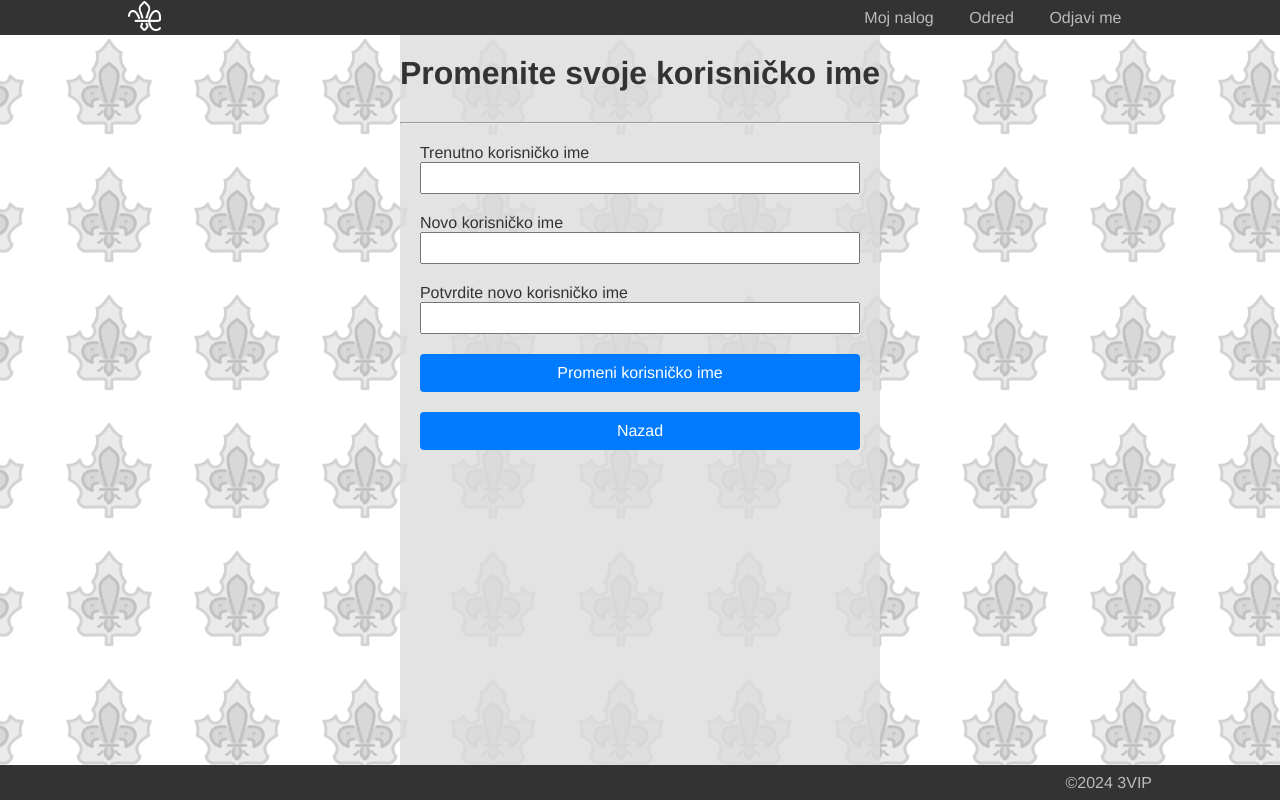
After one commit to Kiconii13/eScoutID, a Flask app: page /dashboard/changeUsername in a window 1280 px wide. The commit adds this page. Run offline with Flask 3, Linux system fonts and the light colour scheme; the visitor is signed in with stand-in values (Sample User, id 1); data comes from the database, SQL or seed files in the repository.

Commit message:
Added ability to change username, fixed vodnik check in editUser

```diff
--- a/routes/dashboard.py
+++ b/routes/dashboard.py
@@ -34,3 +34,24 @@ def changePassword():
         return redirect(url_for("dashboard.dashboard"))
     else:
         return render_template("changePassword.html")
+
+@dashboard_bp.route('/dashboard/changeUsername', methods=["POST", "GET"])
+@login_required
+def changeUsername():
+    if request.method == "POST":
+        if current_user.username != request.form["current_username"]:
+            flash("Netačno trenutno korisničko ime!", "error")
+            return redirect(url_for("dashboard.changeUsername"))
+        if request.form["new_username"] != request.form["new_username_check"]:
+            flash("Novo korisničko ime i potvrda novog korisničkog imena se ne poklapaju!", "error")
+            return redirect(url_for("dashboard.changeUsername"))
+        check_user = User.query.filter_by(username = request.form["new_username"]).first()
+        if check_user:
+            flash("Korisničko ime je već zauzeto", "error")
+            return redirect(url_for("dashboard.changeUsername"))
+        current_user.username = request.form["new_username"]
+        db.session.commit()
+        flash("Uspešno ste promenili korisničko ime!", "info")
+        return redirect(url_for("dashboard.dashboard"))
+    else:
+        return render_template("changeUsername.html")
--- a/routes/odred.py
+++ b/routes/odred.py
@@ -68,7 +68,7 @@ def editClan(id):
     ceta_ids = [ceta.id for ceta in cetas]
     vods = Vod.query.filter(Vod.ceta_id.in_(ceta_ids)).all()
     if request.method == "POST":
-        if user.vod.vodnik_id == user.id and request.form["vod"] != user.vod.name:
+        if user.vod.vodnik_id == user.id and user.vod.id != int(request.form["vod"]):
             flash("Clan je vodnik svog voda! Prvo postavi drugog vodnika.", "error")
             return render_template("addClan.html", h1="Izmeni člana", action=action, clan=user,
                                    odred=Odred.query.filter_by(id=user.odred_id).first().name, vods=vods)
--- /dev/null
+++ b/templates/changeUsername.html
@@ -0,0 +1,26 @@
+{% extends 'base.html' %}
+
+{% block title %}
+Promena korisničkog imena
+{% endblock %}
+
+{% block content %}
+    <h1>Promenite svoje korisničko ime</h1>
+    <hr>
+    <form method="post">
+    <label>Trenutno korisničko ime
+        <input type="text" id="current_username" name="current_username">
+    </label>
+    <label>Novo korisničko ime
+        <input type="text" id="new_username" name="new_username">
+    </label>
+    <label>
+        Potvrdite novo korisničko ime
+        <input type="text" id="new_username_check" name="new_username_check">
+    </label>
+    <input type="submit" value="Promeni korisničko ime" class="btn">
+    <a href="{{ url_for('dashboard.dashboard') }}" class="btn btn-link">
+        Nazad
+    </a>
+    </form>
+{% endblock %}
--- a/templates/dashboard.html
+++ b/templates/dashboard.html
@@ -90,6 +90,9 @@ Dashboard
             <a href="{{ url_for('dashboard.changePassword') }}">
                 <input type="button" value="Promena lozinke" class="btn" />
             </a>
+            <a href="{{ url_for('dashboard.changeUsername') }}">
+                <input type="button" value="Promena korisničkog imena" class="btn" />
+            </a>
             {% if current_user.role != 'clan' %}
             <a href="{{ url_for('aktivnosti.addAktivnost') }}">
                 <input type="button" value="Upravljaj aktivnostima" class="btn" />
```
